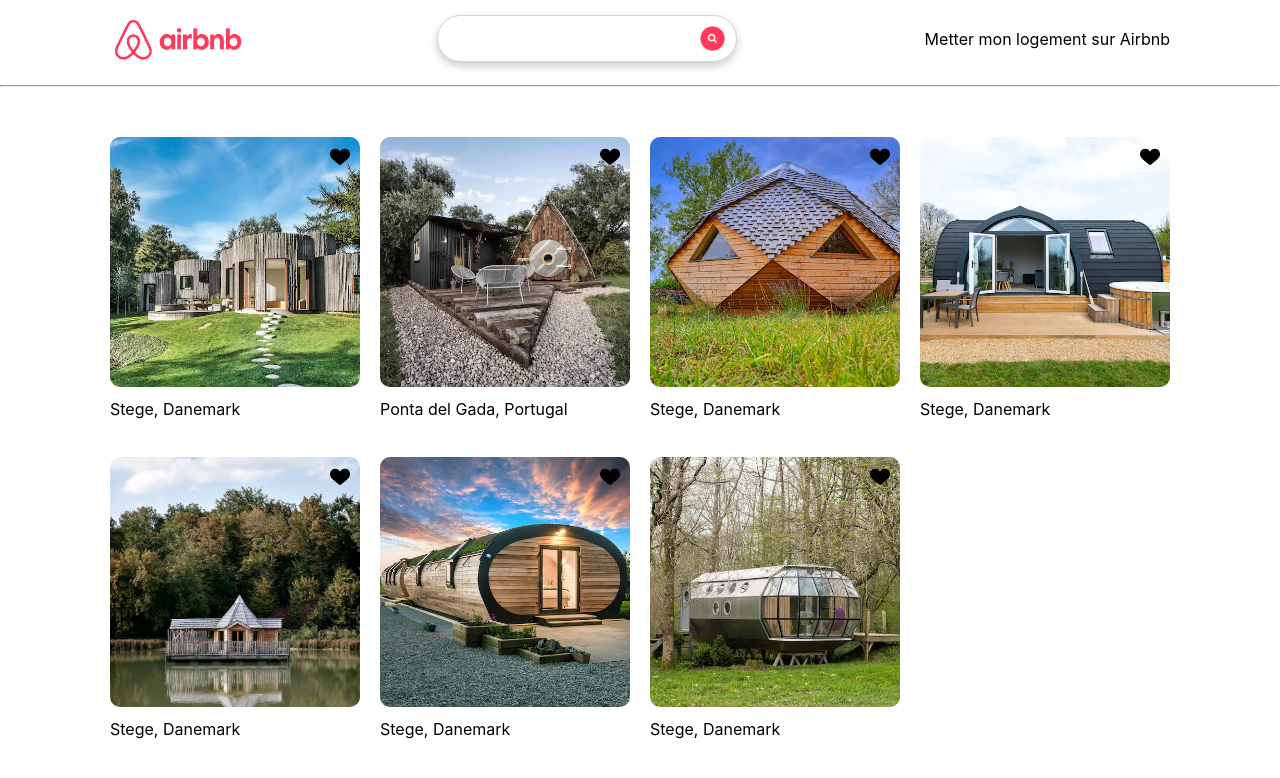
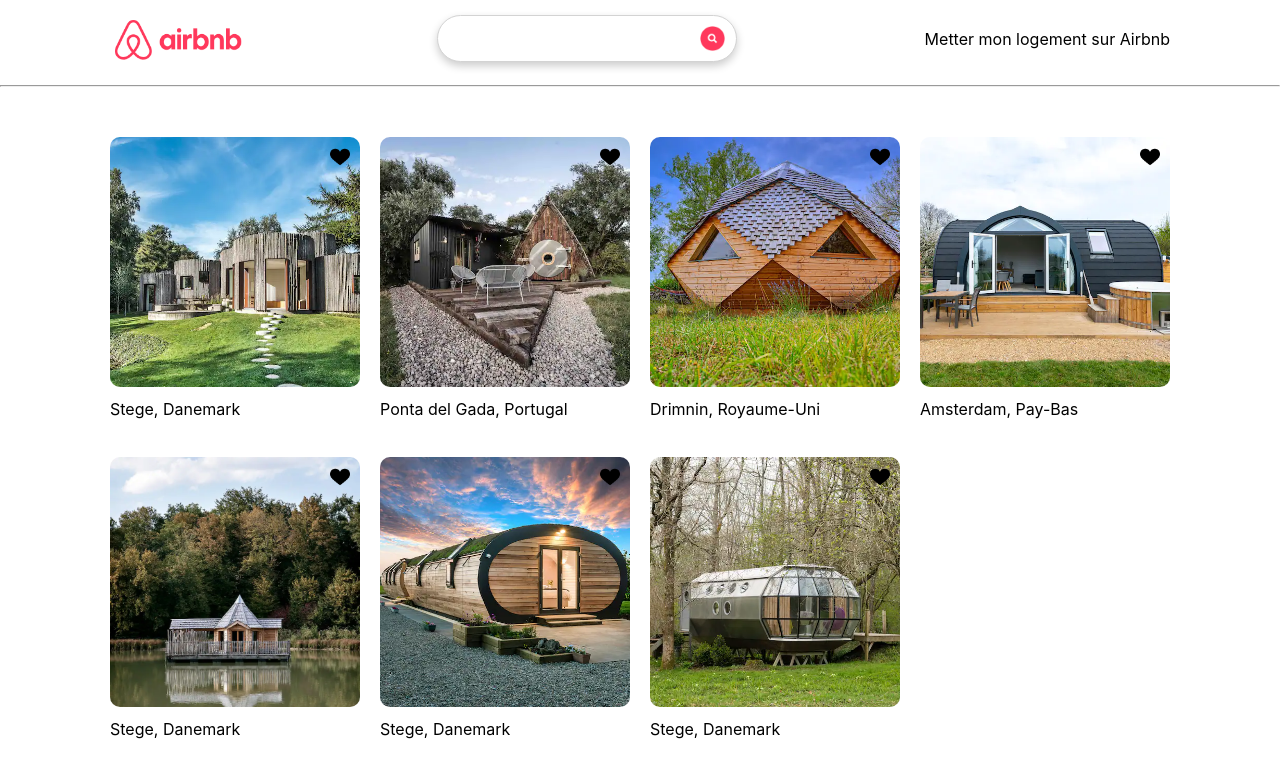
Before and after one commit to vadym-loik/airbnbclone, a React (Create React App) app in the folder bnbreact/: page / in a window 1280 px wide. Shown: the top 778 px of the page. Built offline with nearby package versions, Linux system fonts and the light colour scheme.

Commit message:
create header and main components with styles

```diff
--- a/bnbreact/src/App.css
+++ b/bnbreact/src/App.css
@@ -1,7 +1,3 @@
-/* .App {
-  text-align: center;
-} */
-
 /* RESETS */
 :root {
   line-height: 1.5;
@@ -46,77 +42,6 @@ a {
 
 /* STYLES */
 
-/* HEADER */
-.container {
-  max-width: 1080px;
-  margin: 0 auto;
-}
-
-.header-wrap {
-  display: flex;
-  align-items: center;
-  justify-content: space-between;
-  padding: 10px 10px 10px 0;
-}
-
-.search {
-  /* position: relative; */
-  width: 300px;
-  display: flex;
-  gap: 10px;
-  position: relative;
-  align-items: center;
-  justify-content: right;
-}
-
-.search-input {
-  width: 100%;
-  /* border: none; */
-  border: 1px solid lightgray;
-  border-radius: 30px;
-  padding: 15px;
-  box-shadow: 0 4px 8px 0 rgba(0, 0, 0, 0.2);
-}
-
-.search-icon {
-  width: 25px;
-  position: absolute;
-  padding: 12px;
-}
-
 hr {
   margin-bottom: 40px;
 }
-
-/* MAIN */
-.main-wrap {
-  display: flex;
-  flex-flow: row wrap;
-
-  width: 100%;
-  gap: 20px;
-
-  padding: 10px;
-}
-
-.card {
-  width: 250px;
-  height: 250px;
-  margin-bottom: 50px;
-  position: relative;
-}
-
-.card-img {
-  width: 100%;
-  height: 100%;
-  border-radius: 10px;
-  object-fit: cover;
-  margin-bottom: 10px;
-}
-
-.card-icon {
-  position: absolute;
-  top: 10px;
-  right: 10px;
-  width: 20px;
-}
--- a/bnbreact/src/App.js
+++ b/bnbreact/src/App.js
@@ -1,74 +1,13 @@
-import img1 from './assets/img1.webp';
-import img2 from './assets/img2.webp';
-import img3 from './assets/img3.webp';
-import img4 from './assets/img4.webp';
-import img5 from './assets/img5.webp';
-import img6 from './assets/img6.webp';
-import img7 from './assets/img7.webp';
-import logo from './assets/logo.png';
-import searchicon from './assets/searchicon.png';
-import like from './assets/like.png';
+import Header from './component/header-component';
+import Main from './component/main-component';
 import './App.css';
 
 function App() {
   return (
     <div className="App">
-      <div className="container">
-        <header className="header">
-          <div className="header-wrap">
-            <img src={logo} alt="logo AirBnb" width="150" />
-            <div className="search">
-              <input className="search-input" type="text" />
-              <img className="search-icon" src={searchicon} />
-            </div>
-            <a href="" className="header-link">
-              Metter mon logement sur Airbnb
-            </a>
-          </div>
-        </header>
-      </div>
+      <Header />
       <hr />
-      <div className="container">
-        <main className="main">
-          <div className="main-wrap">
-            <div className="card">
-              <img className="card-img" src={img1} alt="picture of house" />
-              <img className="card-icon" src={like} />
-              <p className="card-text">Stege, Danemark</p>
-            </div>
-            <div className="card">
-              <img className="card-img" src={img2} alt="picture of house" />
-              <img className="card-icon" src={like} />
-              <p className="card-text">Ponta del Gada, Portugal</p>
-            </div>
-            <div className="card">
-              <img className="card-img" src={img3} alt="picture of house" />
-              <img className="card-icon" src={like} />
-              <p className="card-text">Stege, Danemark</p>
-            </div>
-            <div className="card">
-              <img className="card-img" src={img4} alt="picture of house" />
-              <img className="card-icon" src={like} />
-              <p className="card-text">Stege, Danemark</p>
-            </div>
-            <div className="card">
-              <img className="card-img" src={img5} alt="picture of house" />
-              <img className="card-icon" src={like} />
-              <p className="card-text">Stege, Danemark</p>
-            </div>
-            <div className="card">
-              <img className="card-img" src={img6} alt="picture of house" />
-              <img className="card-icon" src={like} />
-              <p className="card-text">Stege, Danemark</p>
-            </div>
-            <div className="card">
-              <img className="card-img" src={img7} alt="picture of house" />
-              <img className="card-icon" src={like} />
-              <p className="card-text">Stege, Danemark</p>
-            </div>
-          </div>
-        </main>
-      </div>
+      <Main />
     </div>
   );
 }
--- /dev/null
+++ b/bnbreact/src/component/header-component.js
@@ -0,0 +1,24 @@
+import logo from '../assets/logo.png';
+import searchicon from '../assets/searchicon.png';
+import './header.style.css';
+
+const Header = (props) => {
+  return (
+    <div className="container">
+      <header className="header">
+        <div className="header-wrap">
+          <img src={logo} alt="logo AirBnb" width="150" />
+          <div className="search">
+            <input className="search-input" type="text" />
+            <img className="search-icon" src={searchicon} />
+          </div>
+          <a href="" className="header-link">
+            Metter mon logement sur Airbnb
+          </a>
+        </div>
+      </header>
+    </div>
+  );
+};
+
+export default Header;
--- /dev/null
+++ b/bnbreact/src/component/header.style.css
@@ -0,0 +1,37 @@
+/* HEADER */
+.container {
+  max-width: 1080px;
+  margin: 0 auto;
+}
+
+.header-wrap {
+  display: flex;
+  align-items: center;
+  justify-content: space-between;
+  padding: 10px 10px 10px 0;
+}
+
+.search {
+  /* position: relative; */
+  width: 300px;
+  display: flex;
+  gap: 10px;
+  position: relative;
+  align-items: center;
+  justify-content: right;
+}
+
+.search-input {
+  width: 100%;
+  /* border: none; */
+  border: 1px solid lightgray;
+  border-radius: 30px;
+  padding: 15px;
+  box-shadow: 0 4px 8px 0 rgba(0, 0, 0, 0.2);
+}
+
+.search-icon {
+  width: 25px;
+  position: absolute;
+  padding: 12px;
+}
--- /dev/null
+++ b/bnbreact/src/component/main-component.js
@@ -0,0 +1,70 @@
+import img1 from '../assets/img1.webp';
+import img2 from '../assets/img2.webp';
+import img3 from '../assets/img3.webp';
+import img4 from '../assets/img4.webp';
+import img5 from '../assets/img5.webp';
+import img6 from '../assets/img6.webp';
+import img7 from '../assets/img7.webp';
+import like from '../assets/like.png';
+
+import './main.style.css';
+
+const data = [
+  {
+    photos: img1,
+    like: like,
+    name: 'Stege, Danemark',
+  },
+  {
+    photos: img2,
+    like: like,
+    name: 'Ponta del Gada, Portugal',
+  },
+  {
+    photos: img3,
+    like: like,
+    name: 'Drimnin, Royaume-Uni',
+  },
+  {
+    photos: img4,
+    like: like,
+    name: 'Amsterdam, Pay-Bas',
+  },
+  {
+    photos: img5,
+    like: like,
+    name: 'Stege, Danemark',
+  },
+  {
+    photos: img6,
+    like: like,
+    name: 'Stege, Danemark',
+  },
+  {
+    photos: img7,
+    like: like,
+    name: 'Stege, Danemark',
+  },
+];
+
+const Main = () => {
+  return (
+    <div className="container">
+      <main className="main">
+        <div className="main-wrap">
+          {data.map((item) => {
+            return (
+              <div className="card">
+                <img className="card-img" src={item.photos} alt="house" />
+                <img className="card-icon" src={item.like} alt="like" />
+                <p className="card-text">{item.name}</p>
+              </div>
+            );
+          })}
+        </div>
+      </main>
+    </div>
+  );
+};
+
+export default Main;
--- /dev/null
+++ b/bnbreact/src/component/main.style.css
@@ -0,0 +1,32 @@
+/* MAIN */
+.main-wrap {
+  display: flex;
+  flex-flow: row wrap;
+
+  width: 100%;
+  gap: 20px;
+
+  padding: 10px;
+}
+
+.card {
+  width: 250px;
+  height: 250px;
+  margin-bottom: 50px;
+  position: relative;
+}
+
+.card-img {
+  width: 100%;
+  height: 100%;
+  border-radius: 10px;
+  object-fit: cover;
+  margin-bottom: 10px;
+}
+
+.card-icon {
+  position: absolute;
+  top: 10px;
+  right: 10px;
+  width: 20px;
+}
```
